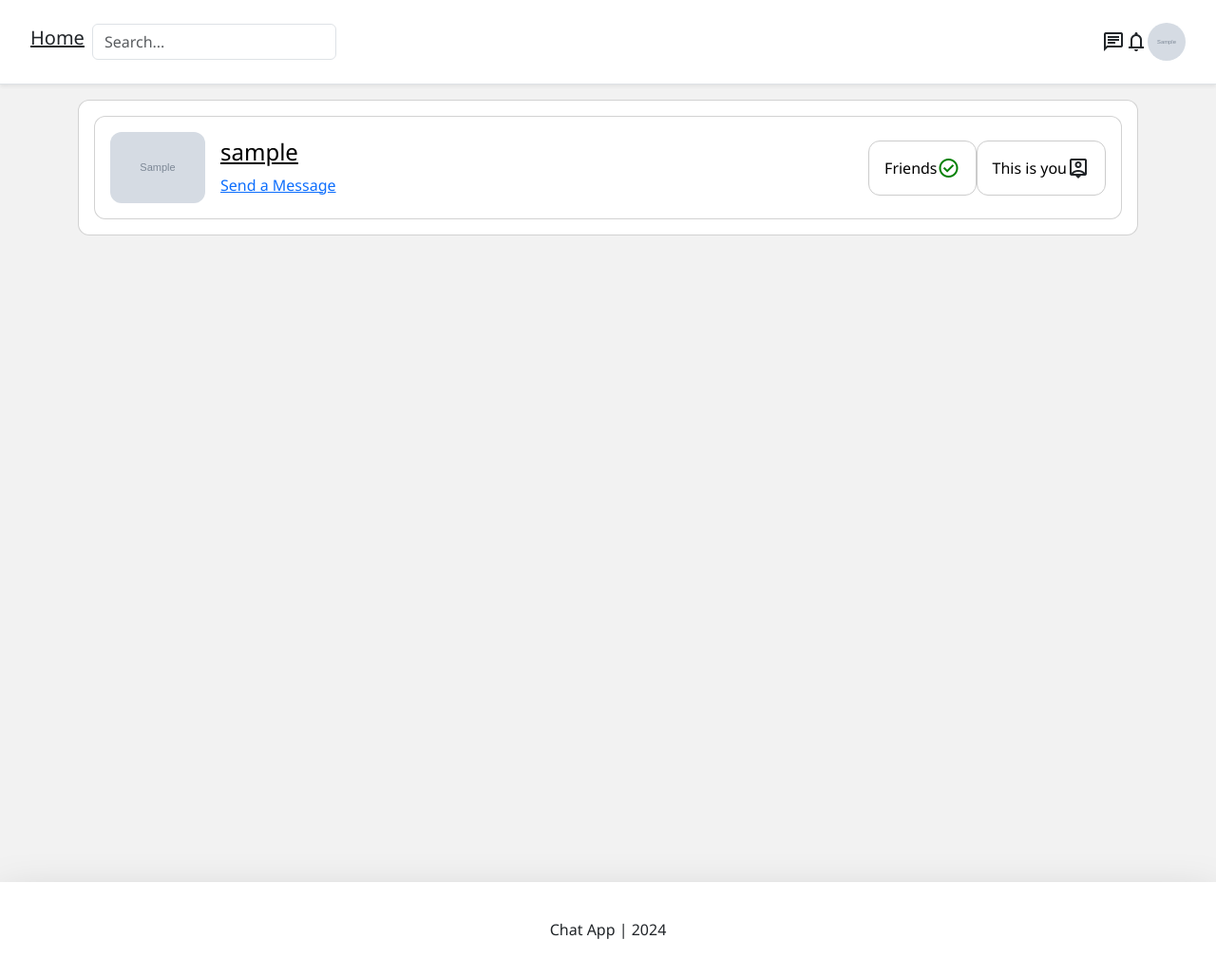
After one commit to Arpit1033/Django-ChatApp, a Django app: page /friend/list/1 in a window 1280 px wide. The commit adds this page. Shown: the whole page at 95% size. Run offline with Django 3.2, Linux system fonts and the light colour scheme; a user stored in the database is signed in; tables that the repository leaves empty hold one stand-in row (values such as "Sample post"); grey boxes marked "Sample" are stand-in pictures; some libraries are stand-ins or nearby versions.

Commit message:
Added functionality to view friends list. User can see its friends list and other users friends list also.

```diff
--- a/src/account/templates/account/account.html
+++ b/src/account/templates/account/account.html
@@ -148,7 +148,7 @@
 
 				<!-- Friend list link -->
 		  		<div class="d-flex flex-column pt-4">
-					<a href="#">
+					<a href="{% url 'friend:list' user_id=id %}">
 						<div class="d-flex flex-row align-items-center justify-content-center icon-container">
 							<span class="material-symbols-outlined mr-2 friends-icon">contact_page</span><span class="friend-text">Friends ({{friends|length}})</span>
 						</div>
--- /dev/null
+++ b/src/friend/templates/friend/friend_list.html
@@ -0,0 +1,114 @@
+{% extends 'base.html' %}
+{% load static %}
+
+{% block content %}
+
+<style type="text/css">
+	.profile-image{
+		max-height: 100px;
+		max-width: 100px;
+	}
+	.profile-image{
+		border-radius: 12px;
+	}
+	.card{
+		border-radius: 12px;
+	}
+	.friends-text{
+		color: #000;
+		font-weight: 500;
+	}
+	.friends-text-container{
+		border: 1px solid #cccccc;
+		border-radius: 12px;
+	}
+	.friends-btn:hover {
+		background-color: #bfbfbf;
+		border-color: #bfbfbf;
+	}
+	.dropdown-toggle::after {
+		content: none;
+	}
+	.profile-link{
+		color: #000;
+	}
+	.checkmark-icon{
+		color: green;
+	}
+	.cancel-icon{
+		color: red;
+	}
+
+</style>
+
+<div class="container">
+	<div class="card p-2">
+
+		{% if friends %}
+		<div class="d-flex flex-row flex-wrap">
+		{% for friend in friends %}
+		<div class="card flex-row flex-grow-1 p-2 mx-2 my-2 align-items-center">
+			<a class="profile-link" href="{% url 'account:view' user_id=friend.0.pk %}">
+				<div class="card-image m-2">
+					<img class="img-fluid profile-image" src="{{friend.0.profile_image.url}}" alt="">
+				</div>
+			</a>
+
+			<div class="card-center px-2">
+				<a class="profile-link" href="{% url 'account:view' user_id=friend.0.pk %}">
+					<h4 class="card-title">{{friend.0.username|truncatechars:50}}</h4>
+				</a>
+				{% if friend.1 %}
+				<a href="#" onclick="createOrReturnPrivateChat('{{friend.0.id}}')">Send a Message</a>
+				{% endif %}
+
+			</div>
+
+			<div class="d-flex flex-row card-right flex-grow-1 justify-content-end mx-2">
+				{% if friend.1 %}
+					<div class="d-flex flex-row friends-text-container p-3">
+						<p class="friends-text m-auto">
+							Friends
+						</p>
+						<span class="material-symbols-outlined checkmark-icon m-auto pl-2">
+						check_circle_outline
+						</span>
+					</div>
+				{% else %}
+					{% if friend.0 !=  request.user %}
+						<div class="d-flex flex-row friends-text-container p-3">
+							<p class="friends-text m-auto">
+								Not Friends
+							</p>
+							<span class="material-symbols-outlined cancel-icon m-auto pl-2">cancel</span>
+						</div>
+					{% endif %}
+				{% endif %}
+				{% if friend.0 == request.user %}
+					<div class="d-flex flex-row friends-text-container p-3">
+						<p class="friends-text m-auto">
+							This is you
+						</p>
+						<span class="material-symbols-outlined m-auto pl-2">
+						person_pin
+						</span>
+					</div>
+				{% endif %}
+			</div>
+		</div>
+		{% if forloop.counter|divisibleby:2 %}
+		</div><div class="d-flex flex-row flex-wrap">
+		{% endif %}
+
+		{% endfor %}
+
+		{% else %} <!-- If no friends -->
+		<div class="d-flex flex-row flex-grow-1 justify-content-center align-items-center p-4">
+			<p>No friends :(</p>
+		</div>
+		{% endif %}
+		</div>
+	</div>
+
+</div>
+{% endblock content %}
--- a/src/friend/urls.py
+++ b/src/friend/urls.py
@@ -11,4 +11,5 @@ urlpatterns = [
     path('friend_request_accept/<friend_request_id>/', accept_friend_request, name='friend-request-accept'),
     path('friend_request_decline/<friend_request_id>/', decline_friend_request, name='friend-request-decline'),
     path('friend_request_cancel/', cancel_friend_request, name='friend-request-cancel'),
+    path('list/<user_id>', friends_list_view, name='list'),
 ]
--- a/src/friend/views.py
+++ b/src/friend/views.py
@@ -155,3 +155,33 @@ def cancel_friend_request(request, *args, **kwargs):
 		# should never happen
 		payload['response'] = "You must be authenticated to cancel a friend request."
 	return HttpResponse(json.dumps(payload), content_type="application/json")
+
+def friends_list_view(request, *args, **kwargs):
+	context = {}
+	user = request.user
+	if user.is_authenticated:
+		user_id = kwargs.get("user_id")
+		if user_id:
+			try:
+				this_user = Account.objects.get(pk=user_id)
+				context['this_user'] = this_user
+			except Account.DoesNotExist:
+				return HttpResponse("That user does not exist.")
+			try:
+				friend_list = FriendList.objects.get(user=this_user)
+			except FriendList.DoesNotExist:
+				return HttpResponse(f"Could not find a friends list for {this_user.username}")
+
+			# Must be friends to view a friends list
+			if user != this_user:
+				if not user in friend_list.friends.all():
+					return HttpResponse("You must be friends to view their friends list.")
+			friends = [] # [(friend1, True), (friend2, False), ...]
+			# get the authenticated users friend list
+			auth_user_friend_list = FriendList.objects.get(user=user)
+			for friend in friend_list.friends.all():
+				friends.append((friend, auth_user_friend_list.is_mutual_friend(friend)))
+			context['friends'] = friends
+	else:
+		return HttpResponse("You must be friends to view their friends list.")
+	return render(request, "friend/friend_list.html", context)
```
Also changed, not shown: src/account/views.py (+10 -3 lines).
